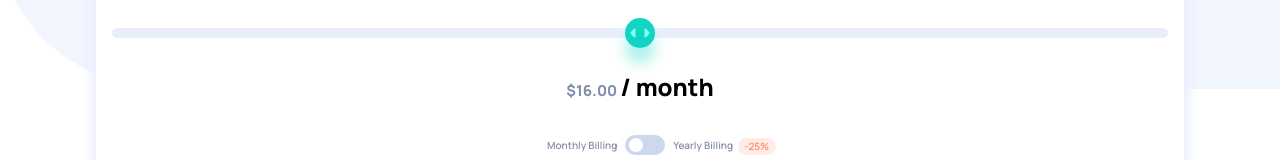
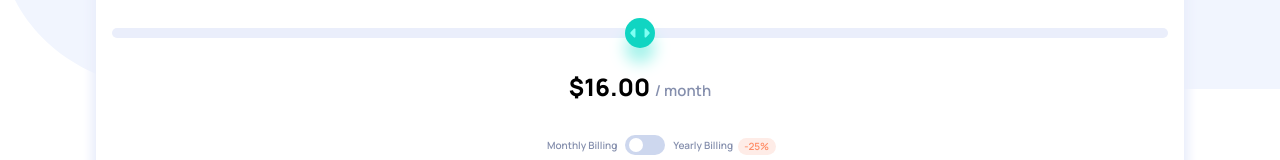
Before and after one commit to amrmabdelazeem/interactive-pricing-component, a plain HTML site: page index.html in a window 1280 px wide. Shown: the part 265-425 px from the top of the page. Drawn offline with Linux system fonts and the light colour scheme.

Commit message:
minor changes to styling

```diff
--- a/styles/style.scss
+++ b/styles/style.scss
@@ -71,9 +71,13 @@ main {
 
     h2 {
       margin: 0 0 2rem;
+      font-size: $body-fontsize;
+      color: $text;
+      font-weight: $font-normal;
       span {
-        font-size: $body-fontsize;
-        color: $text;
+        font-size: 1.5rem;
+        color: #000;
+        font-weight: $font-extra;
       }
     }
 
```
Also changed, not shown: styles/style.css, 1 other file.
